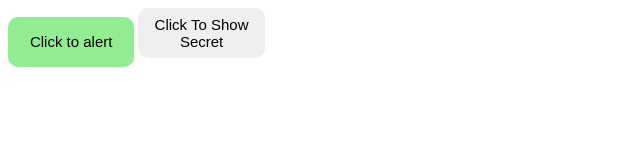
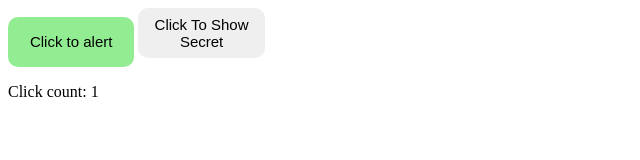
Before and after one commit to Thauan-th/git-test, a plain HTML site: page index.html in a window 1280 px wide. Both pictures are taken after a click on the button "Click to alert". Shown: the whole page, without its empty margins (0-640 px from the left). Drawn offline with Linux system fonts and the light colour scheme.

Commit message:
clicks feedback

```diff
--- a/index.html
+++ b/index.html
@@ -25,6 +25,12 @@
   <div id="secret" style="display: none;">
     <p>This is a secret message!</p>
   </div>
+
+  <div id="clicks">
+    <p>Click count: <span id="clickCount">0</span></p>
+  </div>
+
+
 </body>
 
 </html>
--- a/index.js
+++ b/index.js
@@ -1,9 +1,14 @@
 document.addEventListener("DOMContentLoaded", function () {
+  loadClickCount();
+
   const buttonClick = document.getElementById("alertButton");
   const buttonSecret = document.getElementById("secretButton");
 
   buttonClick.addEventListener("click", function (event) {
-    alert("Hello, World!");
+    let clicks = localStorage.getItem("clicks");
+    clicks = clicks ? parseInt(clicks) + 1 : 1;
+    document.getElementById("clickCount").innerText = clicks;
+    localStorage.setItem("clicks", clicks);
   });
 
   buttonSecret.addEventListener("click", function (event) {
@@ -16,3 +21,9 @@ document.addEventListener("DOMContentLoaded", function () {
     }
   });
 });
+
+function loadClickCount() {
+  let clicks = localStorage.getItem("clicks");
+  clicks = clicks ? parseInt(clicks) : 0;
+  document.getElementById("clickCount").innerText = clicks;
+}
```
